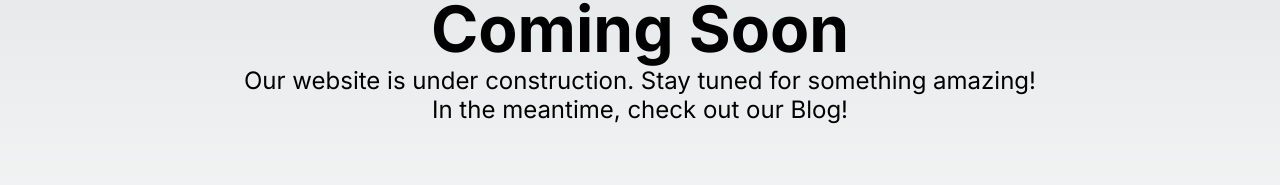
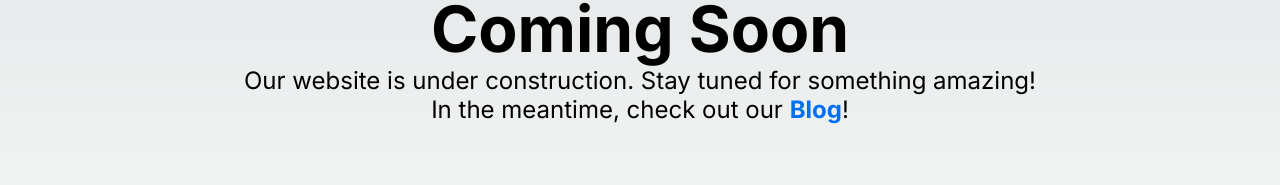
Before and after one commit to robjsnow/placeholder, a Next.js app: page / in a window 1280 px wide. Shown: the part 342-527 px from the top of the page. Built offline with nearby package versions, Linux system fonts and the light colour scheme.

Commit message:
Update globals.css

```diff
--- a/src/app/globals.css
+++ b/src/app/globals.css
@@ -96,8 +96,13 @@ body {
 }
 
 a {
-  color: inherit;
+  color: #0070f3;
   text-decoration: none;
+  font-weight: bold;
+}
+
+a:hover {
+  text-decoration: underline;
 }
 
 @media (prefers-color-scheme: dark) {
```
